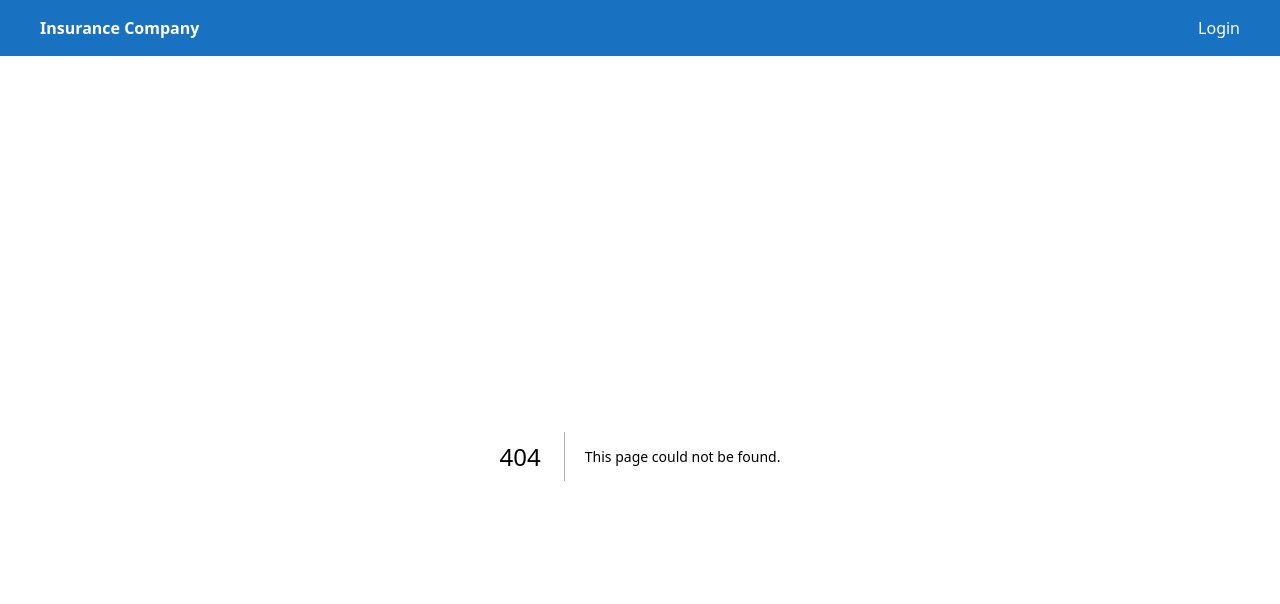
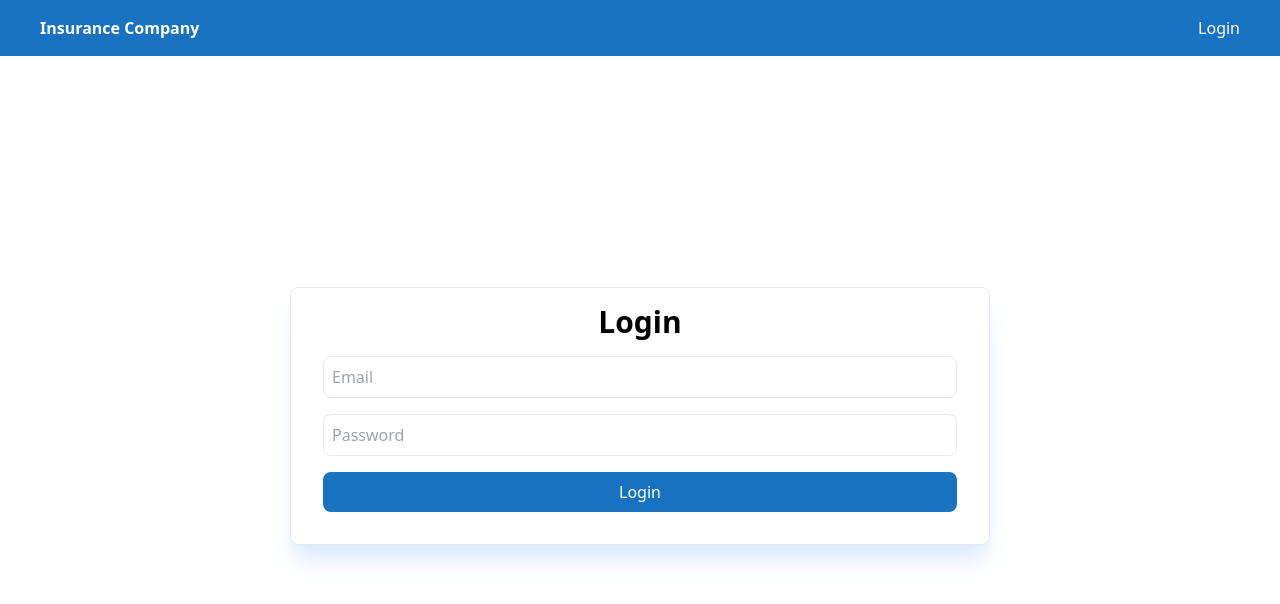
Before and after one commit to vicky4421/insurance-claim, a Next.js app: page /login in a window 1280 px wide. Before the commit this address had no page. Shown: the top 604 px of the page. Built offline with nearby package versions, Linux system fonts and the light colour scheme.

Commit message:
define setter func in auth provider

```diff
--- a/src/app/components/auth-provider.tsx
+++ b/src/app/components/auth-provider.tsx
@@ -1,20 +1,23 @@
 'use client'
 
-import { createContext, useContext } from "react"
+import { createContext, useContext, useState } from "react"
 
 type Auth = {
-    isLoggedIn: boolean
+    isLoggedIn: boolean,
+    setIsLoggedIn: (value: boolean) => void
 }
 
 const defaultAuth: Auth = {
-    isLoggedIn: false
+    isLoggedIn: false,
+    setIsLoggedIn: () => { }
 }
 
 const AuthContext = createContext<Auth>(defaultAuth)
 
 export const AuthProvider = ({ children }: { children: React.ReactNode }) => {
+    const [isLoggedIn, setIsLoggedIn] = useState(false);
     return (
-        <AuthContext.Provider value={defaultAuth}>
+        <AuthContext.Provider value={{ isLoggedIn, setIsLoggedIn }}>
             {children}
         </AuthContext.Provider>
     )
--- a/src/app/components/nav.tsx
+++ b/src/app/components/nav.tsx
@@ -5,7 +5,9 @@ import { useAuth } from "./auth-provider";
 
 export default function Nav() {
 
-    const isLoggedIn = useAuth();
+    const { isLoggedIn, setIsLoggedIn } = useAuth();
+
+    console.log('nav', isLoggedIn)
 
     return (
         <nav className="bg-[#1971c2] p-4 flex items-center justify-between text-white px-10">
@@ -14,8 +16,8 @@ export default function Nav() {
             </div>
             <div>
                 {
-                    isLoggedIn.isLoggedIn
-                        ? <Link href="/logout">Logout</Link>
+                    isLoggedIn
+                        ? <Link href="/login" onClick={() => { setIsLoggedIn(false) }}>Logout</Link>
                         : <Link href="/login">Login</Link>
                 }
             </div>
--- /dev/null
+++ b/src/app/dashboard/page.tsx
@@ -0,0 +1,3 @@
+export default function Dashboard() {
+    return <div>Dashboard</div>;
+}
--- /dev/null
+++ b/src/app/login/page.tsx
@@ -0,0 +1,46 @@
+'use client'
+
+import { redirect } from "next/navigation";
+import { useState } from "react";
+import { useAuth } from "../components/auth-provider";
+export default function Login() {
+
+    const { isLoggedIn, setIsLoggedIn } = useAuth();
+
+    const [email, setEmail] = useState("");
+    const [password, setPassword] = useState("");
+
+    const clearForm = () => {
+        setEmail("");
+        setPassword("");
+    }
+
+    const handleLogin = () => {
+        if (email && password) {
+            if (email === "admin" && password === "admin") {
+                setIsLoggedIn(true)
+                console.log('login', isLoggedIn)
+                redirect("/dashboard")
+            } else {
+                alert("Invalid email or password")
+                clearForm()
+            }
+        } else {
+            alert("Please enter email and password")
+            clearForm()
+        }
+    }
+
+    return (
+        <div className="flex items-center justify-center h-[90vh]">
+            <div className="p-4 flex flex-col items-center justify-between rounded-lg border shadow-blue-100 shadow-xl w-[700px] mx-auto">
+                <h2 className="text-3xl font-bold">Login</h2>
+                <div className="p-4 w-full">
+                    <input type="text" placeholder="Email" value={email} onChange={(e) => setEmail(e.target.value)} className="w-full p-2 border rounded-lg" />
+                    <input type="password" placeholder="Password" value={password} onChange={(e) => setPassword(e.target.value)} className="w-full p-2 border rounded-lg mt-4" />
+                    <button onClick={handleLogin} className="w-full p-2 bg-[#1971c2] text-white rounded-lg mt-4">Login</button>
+                </div>
+            </div>
+        </div>
+    )
+}
```
